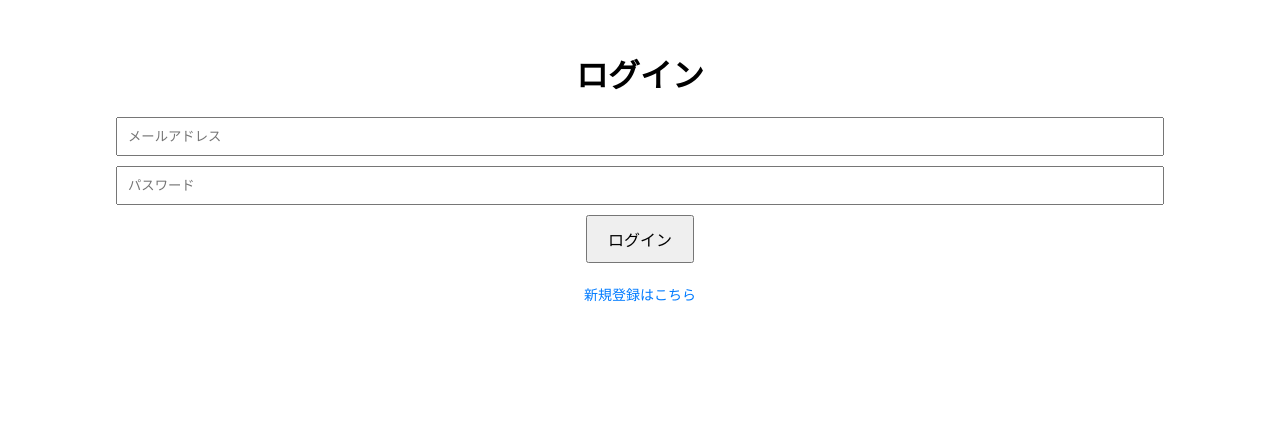
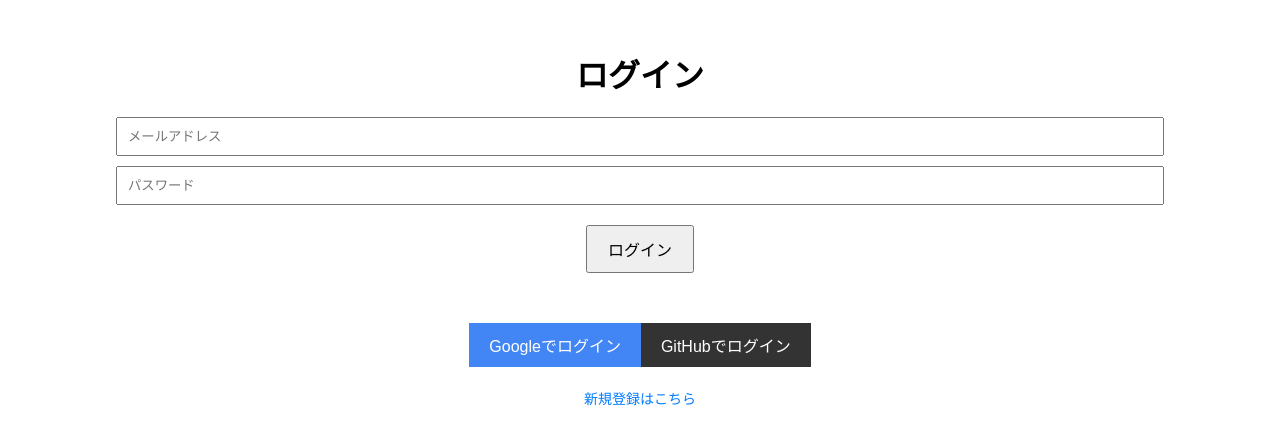
Before and after one commit to Mocha366/Skill-Matching, a React (Vite) app: page /login in a window 1280 px wide. Shown: the top 444 px of the page. Built offline with nearby package versions, Linux system fonts and the light colour scheme; no server answers.

Commit message:
git (no) google (yes) Auth

```diff
--- a/src/components/Login/EmailPasswordLogin.tsx
+++ b/src/components/Login/EmailPasswordLogin.tsx
@@ -1,7 +1,12 @@
 import React, { useState } from "react";
-import { signInWithEmailAndPassword, createUserWithEmailAndPassword } from "firebase/auth";
+import {
+    signInWithEmailAndPassword,
+    createUserWithEmailAndPassword,
+    GoogleAuthProvider,
+    GithubAuthProvider,
+    signInWithPopup } from "firebase/auth";
 import { auth, db } from "../../firebase";
-import { doc, setDoc, getDoc } from "firebase/firestore"
+import { doc, setDoc, getDoc } from "firebase/firestore";
 import { useNavigate } from "react-router-dom";
 
 const EmailPasswordLogin: React.FC = () => {
@@ -10,6 +15,51 @@ const EmailPasswordLogin: React.FC = () => {
     const [email,setEmail] = useState<string>("");
     const [password, setPassword] = useState<string>("");
     const [isRegister, setIsRegister ] = useState<boolean>(false);
+    const [loading, setLoading] = useState<boolean>(false);
+
+    const saveUserToFirestore = async (user: any, providerName: string) => {
+        const userDoc = await getDoc(doc(db, "users", user.uid));
+        if (!userDoc.exists()) {
+            await setDoc(doc(db, "users", user.uid), {
+                email: user.email,
+                nickname: user.displayName || `${providerName}ユーザー`,
+                isProfileComplete: false,
+                createdAt: new Date(),
+            });
+        }
+    };
+
+    const handleAuthProvider = async (provider: any, providerName: string) => {
+        setLoading(true);
+        try {
+            const result = await signInWithPopup(auth, provider);
+            const user= result.user;
+
+            await saveUserToFirestore(user, providerName);
+
+            const userDoc = await getDoc(doc(db, "users", user.uid));
+            if (userDoc.exists() && !userDoc.data()?.isProfileComplete) {
+                navigate("/profile-setup");
+            } else {
+                navigate("/dashboard");
+            }
+        } catch (error: any) {
+            console.error(`${providerName}認証エラー:`, error.message);
+            alert(`${providerName}認証エラー: ${error.message}`);
+        } finally {
+            setLoading(false);
+        }
+    };
+
+    const handleGoogleAuth = () => {
+        const provider = new GoogleAuthProvider();
+        handleAuthProvider(provider, "Google");
+    };
+
+    const handleGithubAuth = () => {
+        const provider = new GithubAuthProvider();
+        handleAuthProvider(provider, "GitHub");
+    };
 
     const handleLogin = async () => {
         try {
@@ -39,10 +89,8 @@ const EmailPasswordLogin: React.FC = () => {
                 isProfileComplete: false,
                 createdAt: new Date(),
             });
-
-            console.log("登録成功:", userCredential.user);
             alert(`登録完了: ${user.email}`);
-            setIsRegister(false);
+            navigate("/profile-setup");
         } catch (error: any) {
             console.error("登録エラー:", error.message);
             alert("登録エラー: " + error.message);
@@ -66,6 +114,7 @@ const EmailPasswordLogin: React.FC = () => {
                 onChange={(e) => setPassword(e.target.value)}
                 style={{ display: "block", margin: "10px auto", padding: "10px", width: "80%" }}
             />
+            <div style={{ marginTop: "20px" }}>
                 {isRegister ? (
                     <button onClick={handleRegister} style={{ padding: "10px 20px", fontSize: "16px" }}>
                         登録
@@ -75,6 +124,38 @@ const EmailPasswordLogin: React.FC = () => {
                         ログイン
                     </button>
                 )}
+            </div>
+            <div style={{ textAlign: "center", marginTop: "50px" }}>
+                <button
+                    onClick={handleGoogleAuth}
+                    style={{
+                        padding: "10px 20px",
+                        fontSize: "16px",
+                        backgroundColor: "#4285F4",
+                        color: "white",
+                        border: "none",
+                        cursor: "pointer",
+                    }}
+                    disabled={loading}
+                >
+                    {loading ? "処理中..." : "Googleでログイン"}
+                </button>
+                <button
+                    onClick={handleGithubAuth}
+                    style={{
+                        marginLeft: "10",
+                        padding: "10px 20px",
+                        fontSize: "16px",
+                        backgroundColor: "#333",
+                        color: "white",
+                        border: "none",
+                        cursor: "pointer",
+                    }}
+                    disabled={loading}
+                >
+                    {loading ? "処理中..." : "GitHubでログイン"}
+                </button>
+            </div>
             <div style={{marginTop: "20px" }}>
                 <button
                     onClick={() => setIsRegister(!isRegister)}
--- a/src/firebase.ts
+++ b/src/firebase.ts
@@ -1,5 +1,5 @@
 import { initializeApp } from "firebase/app";
-import { getAuth } from "firebase/auth";
+import { getAuth, GithubAuthProvider } from "firebase/auth";
 import { getFirestore } from "firebase/firestore";
 
 const firebaseConfig = {
@@ -14,3 +14,4 @@ const firebaseConfig = {
 const app = initializeApp(firebaseConfig);
 export const db = getFirestore(app);
 export const auth = getAuth(app);
+export const githubProvider = new GithubAuthProvider();
```
Lines whose indentation alone changed are shown as unchanged.
